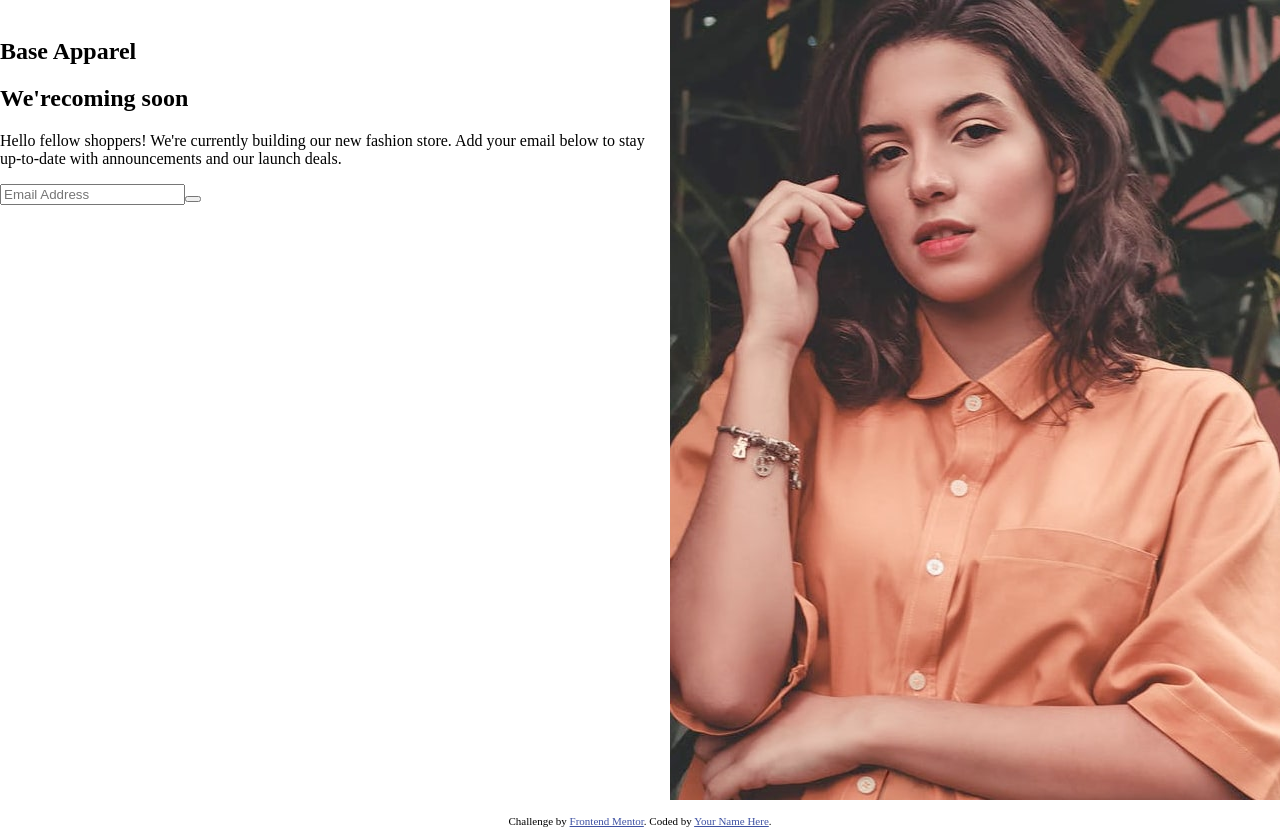
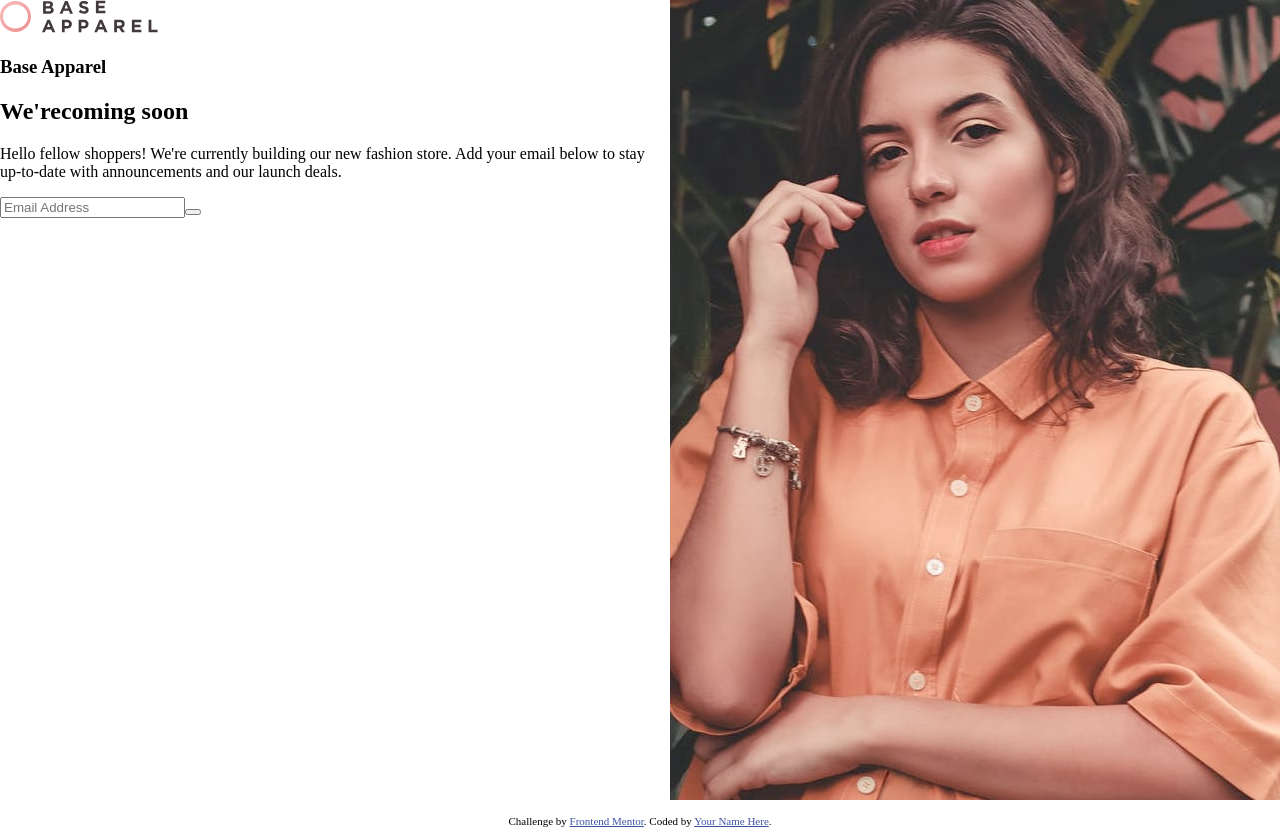
Before and after one commit to grenielxdevs/fem_base_apparel_coming_soon, a React (Vite) app: page / in a window 1280 px wide. Built offline with nearby package versions, Linux system fonts and the light colour scheme.

Commit message:
fem_base_apparel_coming_soon: adding contents

```diff
--- a/src/App.jsx
+++ b/src/App.jsx
@@ -5,10 +5,10 @@ function App() {
     <>
       <main id="main__content">
         <section>
-          <div>
-            <img src="" alt="" />
+          <nav>
+            <img src="/src/assets/images/logo.svg" alt="" />
             <h1>Base Apparel</h1>
-          </div>
+          </nav>
           <div>
             <h2><span>We&apos;re</span>coming soon</h2>
             <p>Hello fellow shoppers! We&apos;re currently building our new fashion store.
```
